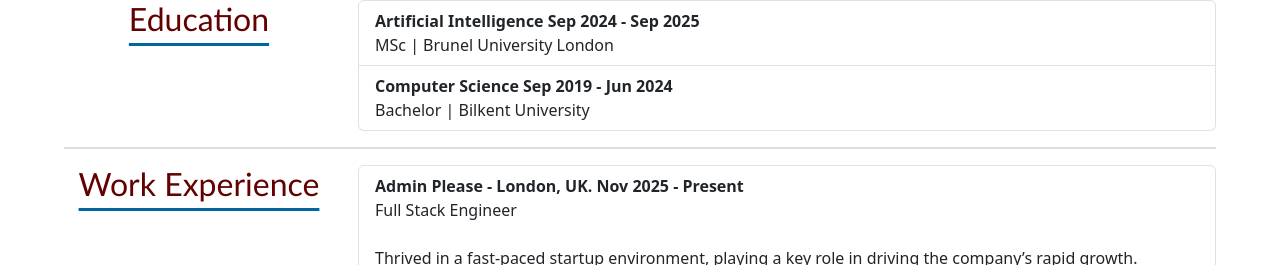
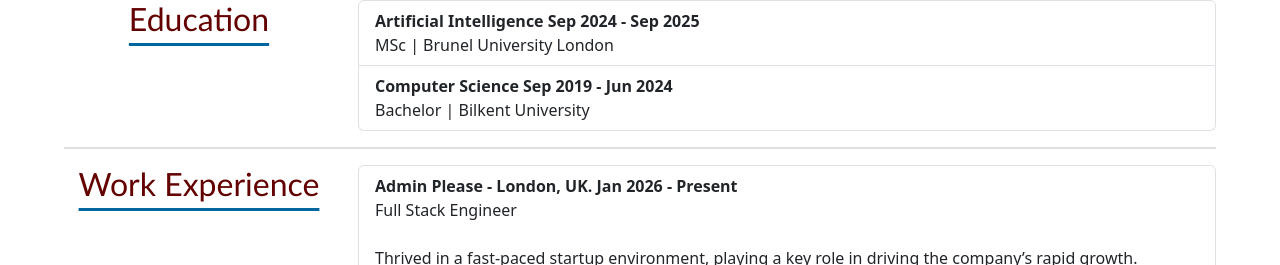
Before and after one commit to yarkinergin/my-web, a React (Create React App) app: page / in a window 1280 px wide. Shown: the part 1718-1983 px from the top of the page. Built offline with nearby package versions, Linux system fonts and the light colour scheme; what react-auth-kit would draw is missing.

Commit message:
Update Home.tsx

```diff
--- a/src/pages/Home-page/Home.tsx
+++ b/src/pages/Home-page/Home.tsx
@@ -216,7 +216,7 @@
                         <Col>
                             <MDBListGroup>
                                 <MDBListGroupItem>
-                                    <strong>Admin Please - London, UK. Nov 2025 - Present</strong>
+                                    <strong>Admin Please - London, UK. Jan 2026 - Present</strong>
                                     <br/>
                                     Full Stack Engineer
                                     <br/>
```
